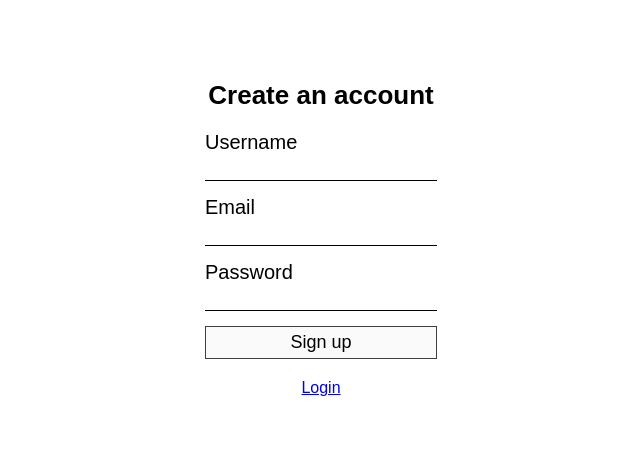
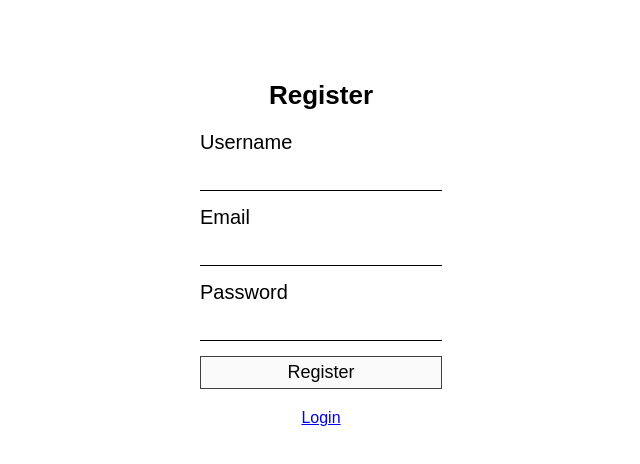
Before and after one commit to harrisxo/browsergame, a React (Create React App) app in the folder client/: page /register in a window 1280 px wide. Shown: the top 464 px of the page, without its empty margins (319-959 px from the left). Built offline with nearby package versions, Linux system fonts and the light colour scheme; a web font is replaced by a local one.

Commit message:
refractored styled components

```diff
--- a/client/src/components/Ranking/Ranking.jsx
+++ b/client/src/components/Ranking/Ranking.jsx
@@ -16,10 +16,15 @@ const Ranking = ({ setShowRanking }) => {
   }, []);
 
   return (
+    <>
+      {rank.length > 0 && (
         <article className={classes.article}>
           <h2 className={classes.h2}>
             RANK{" "}
-        <span className={classes.close} onClick={() => setShowRanking(false)}>
+            <span
+              className={classes.close}
+              onClick={() => setShowRanking(false)}
+            >
               x
             </span>
           </h2>
@@ -29,6 +34,8 @@ const Ranking = ({ setShowRanking }) => {
             </p>
           ))}
         </article>
+      )}
+    </>
   );
 };
 
--- a/client/src/components/Ranking/Ranking.module.css
+++ b/client/src/components/Ranking/Ranking.module.css
@@ -5,7 +5,7 @@
   height: 100vh;
   width: 30vw;
   background-color: #f7f7f7;
-  z-index: 99999;
+  z-index: 9;
 }
 .p {
   font-size: 2em;
--- a/client/src/components/units-menu/units-menu.styles.jsx
+++ b/client/src/components/units-menu/units-menu.styles.jsx
@@ -1,4 +1,4 @@
-import styled from "styled-components";
+import styled, { css } from "styled-components";
 import { AiOutlinePlusCircle, AiOutlineMinusCircle } from "react-icons/ai";
 import { GiBroadsword, GiFireAxe, GiWizardFace, GiCrown } from "react-icons/gi";
 
@@ -69,18 +69,19 @@ export const Unit = styled.div`
   }
 `;
 
-export const IncrementButton = styled(AiOutlinePlusCircle)`
+const buttonStyles = css`
   font-size: 2rem;
   &:hover {
     cursor: pointer;
   }
 `;
 
+export const IncrementButton = styled(AiOutlinePlusCircle)`
+  ${buttonStyles}
+`;
+
 export const DecrementButton = styled(AiOutlineMinusCircle)`
-  font-size: 2rem;
-  &:hover {
-    cursor: pointer;
-  }
+  ${buttonStyles}
 `;
 
 export const Backdrop = styled.div`
@@ -93,7 +94,7 @@ export const Backdrop = styled.div`
   top: 0;
 `;
 
-export const UnitWarrior = styled(GiBroadsword)`
+const unitStyles = css`
   position: absolute;
   top: 50%;
   transform: translate(-100%, -50%);
@@ -101,26 +102,18 @@ export const UnitWarrior = styled(GiBroadsword)`
   height: 2.4rem;
 `;
 
+export const UnitWarrior = styled(GiBroadsword)`
+  ${unitStyles}
+`;
+
 export const UnitVicking = styled(GiFireAxe)`
-  position: absolute;
-  top: 50%;
-  transform: translate(-100%, -50%);
-  width: 2.4rem;
-  height: 2.4rem;
+  ${unitStyles}
 `;
 
 export const UnitMagician = styled(GiWizardFace)`
-  position: absolute;
-  top: 50%;
-  transform: translate(-100%, -50%);
-  width: 2.4rem;
-  height: 2.4rem;
+  ${unitStyles}
 `;
 
 export const UnitPrinc = styled(GiCrown)`
-  position: absolute;
-  top: 50%;
-  transform: translate(-100%, -50%);
-  width: 2.4rem;
-  height: 2.4rem;
+  ${unitStyles}
 `;
--- a/client/src/pages/home/home.styles.jsx
+++ b/client/src/pages/home/home.styles.jsx
@@ -1,4 +1,4 @@
-import styled from "styled-components";
+import styled, { css } from "styled-components";
 import { BiLogOut, BiTrophy, BiUser } from "react-icons/bi";
 
 export const HomeContainer = styled.div`
@@ -24,18 +24,19 @@ export const UserInfo = styled.div`
   }
 `;
 
-export const SignoutButton = styled(BiLogOut)`
+const buttonStyles = css`
   font-size: 2.8rem;
   &:hover {
     cursor: pointer;
   }
 `;
 
+export const SignoutButton = styled(BiLogOut)`
+  ${buttonStyles}
+`;
+
 export const RankButton = styled(BiTrophy)`
-  font-size: 2.8rem;
-  &:hover {
-    cursor: pointer;
-  }
+  ${buttonStyles}
 `;
 
 export const UserIcon = styled(BiUser)`
--- a/client/src/pages/login/login.component..jsx
+++ b/client/src/pages/login/login.component..jsx
@@ -2,7 +2,7 @@ import React, { useState, useContext } from "react";
 import axios from "axios";
 import { Context } from "../../contexts/user-context";
 import { storeToken } from "../../utils/utils";
-import { AuthContainer } from "./login.styles";
+import { AuthContainer, AuthForm, AuthInput } from "./login.styles";
 
 const Login = () => {
   const { setIsAuthenticated, setAuthenticatedUser } = useContext(Context);
@@ -40,8 +40,8 @@ const Login = () => {
     <AuthContainer>
       <h1>Login</h1>
       <form onSubmit={handleSubmit}>
-        <ul>
-          <li>
+        <AuthForm>
+          <AuthInput>
             <label htmlFor="username"> Username </label>
             <input
               type="text"
@@ -52,8 +52,8 @@ const Login = () => {
                 onInputChange(event);
               }}
             />
-          </li>
-          <li>
+          </AuthInput>
+          <AuthInput>
             <label htmlFor="password"> Password </label>
             <input
               type="password"
@@ -64,9 +64,9 @@ const Login = () => {
                 onInputChange(event);
               }}
             />
-          </li>
+          </AuthInput>
           <input type="submit" value="Login" />
-        </ul>
+        </AuthForm>
       </form>
       <a href="/register">Create an account</a>
       {error}
--- a/client/src/pages/login/login.styles.jsx
+++ b/client/src/pages/login/login.styles.jsx
@@ -17,7 +17,9 @@ export const AuthContainer = styled.div`
       color: #3f3f3f;
     }
   }
-  form ul {
+`;
+
+export const AuthForm = styled.ul`
   list-style: none;
   display: flex;
   flex-direction: column;
@@ -35,7 +37,9 @@ export const AuthContainer = styled.div`
       color: #fafafa;
     }
   }
-    li {
+`;
+
+export const AuthInput = styled.li`
   display: flex;
   flex-direction: column;
   gap: 0.5rem;
@@ -48,7 +52,12 @@ export const AuthContainer = styled.div`
     outline: none;
     font-size: 1.8rem;
     background-color: transparent;
-      }
+    padding: 0.5rem;
+    &:-webkit-autofill,
+    &:-webkit-autofill:hover,
+    &:-webkit-autofill:focus,
+    &:-webkit-autofill:active {
+      -webkit-box-shadow: 0 0 0 30px #fff inset !important;
     }
   }
 `;
--- a/client/src/pages/register/register.component.jsx
+++ b/client/src/pages/register/register.component.jsx
@@ -2,7 +2,7 @@ import React, { useState, useContext } from "react";
 import axios from "axios";
 import { Context } from "../../contexts/user-context";
 import { storeToken } from "../../utils/utils";
-import { AuthContainer } from "../login/login.styles";
+import { AuthContainer, AuthForm, AuthInput } from "../login/login.styles";
 const Register = () => {
   const { setIsAuthenticated, setAuthenticatedUser } = useContext(Context);
   const [user, setUser] = useState({ username: "", email: "", password: "" });
@@ -35,10 +35,10 @@ const Register = () => {
 
   return (
     <AuthContainer>
-      <h1>Create an account</h1>
+      <h1>Register</h1>
       <form onSubmit={handleSubmit}>
-        <ul>
-          <li>
+        <AuthForm>
+          <AuthInput>
             <label htmlFor="username"> Username </label>
             <input
               type="text"
@@ -49,8 +49,8 @@ const Register = () => {
                 onInputChange(event);
               }}
             />
-          </li>
-          <li>
+          </AuthInput>
+          <AuthInput>
             <label htmlFor="username"> Email </label>
             <input
               type="text"
@@ -61,8 +61,8 @@ const Register = () => {
                 onInputChange(event);
               }}
             />
-          </li>
-          <li>
+          </AuthInput>
+          <AuthInput>
             <label htmlFor="password"> Password </label>
             <input
               type="password"
@@ -73,9 +73,9 @@ const Register = () => {
                 onInputChange(event);
               }}
             />
-          </li>
-          <input type="submit" value="Sign up" />
-        </ul>
+          </AuthInput>
+          <input type="submit" value="Register" />
+        </AuthForm>
       </form>
       <a href="/login">Login</a>
       {error}
```
Lines whose indentation alone changed are shown as unchanged.
